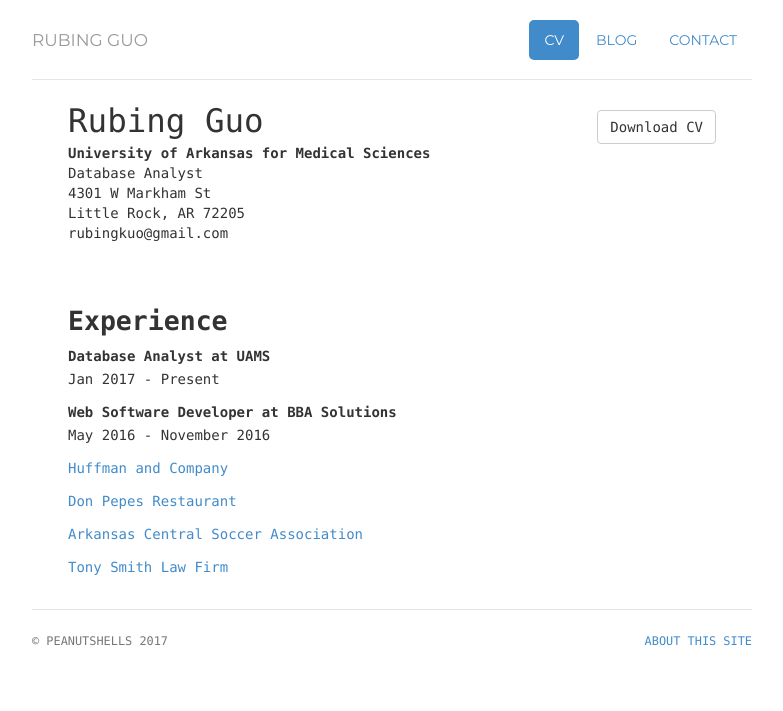
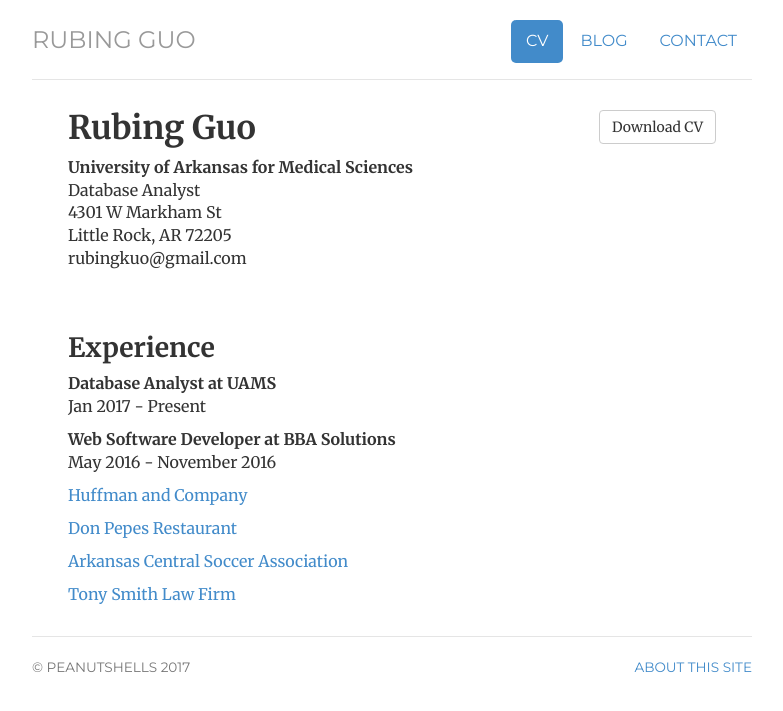
Before and after one commit to flower-joke/peanutshells.github.io, a Jekyll site: the page built from cv/index.html, in a window 1280 px wide. Shown: the top 711 px of the page, without its empty margins (248-1031 px from the left). Built offline with Jekyll 4.4.1, drawn with Linux system fonts in a browser that asks for light colours.

Commit message:
get back to georgia

```diff
--- a/css/style.css
+++ b/css/style.css
@@ -1,11 +1,10 @@
 @import url(http://fonts.googleapis.com/css?family=Merriweather:300,300italic,400,400italic,700,700italic);
 @import url(http://fonts.googleapis.com/css?family=Montserrat);
-/*
 body { padding-top: 20px; padding-bottom: 40px; font-family: 'Merriweather', Georgia, Times; font-size: 16px; }
 
-h1, h2, h3, h4, h5, h6, .h1, .h2, .h3, .h4, .h5, .h6 { font-family: 'Merriweather', monospace, Times; font-weight: 700;}
+h1, h2, h3, h4, h5, h6, .h1, .h2, .h3, .h4, .h5, .h6 { font-family: 'Merriweather', Georgia, Times; font-weight: 700;}
+/*
 
-*/
 body { padding-top: 20px;
 	   padding-bottom: 40px;
 	   font-family: "Lucida Console", "Lucida Sans Typewriter", monaco, "Bitstream Vera Sans Mono", monospace;}
@@ -13,8 +12,9 @@
 h1, h2, h3, h4, h5, h6, .h1, .h2, .h3, .h4, .h5, .h6 {
 		font-family: "Lucida Console", "Lucida Sans Typewriter", monaco, "Bitstream Vera Sans Mono", monospace;
 		font-weight: 700;}
-
+*/
 /*  ------------------golden ratio-------------------  */
+/*
 h1 {
 	font-family: "Lucida Console", "Lucida Sans Typewriter", monaco, "Bitstream Vera Sans Mono", monospace;
 	font-size: 23px;
@@ -55,12 +55,11 @@
 	font-weight: 400;
 	line-height: 23px;
 }
+*/
+/*  ------------------golden ratio-------------------  */
 
-/*  ------------------golden ratio-------------------  */
-/*
-body { font-size: 16px; }
 blockquote p { font-size: 16px; line-height: 1.6em; }
-*/
+
 /* Masthead */
 .header, .footer, .header h3 { font-family: 'Montserrat', Helvetica, sans-serif; text-transform: uppercase; font-weight: normal; }
 
```
